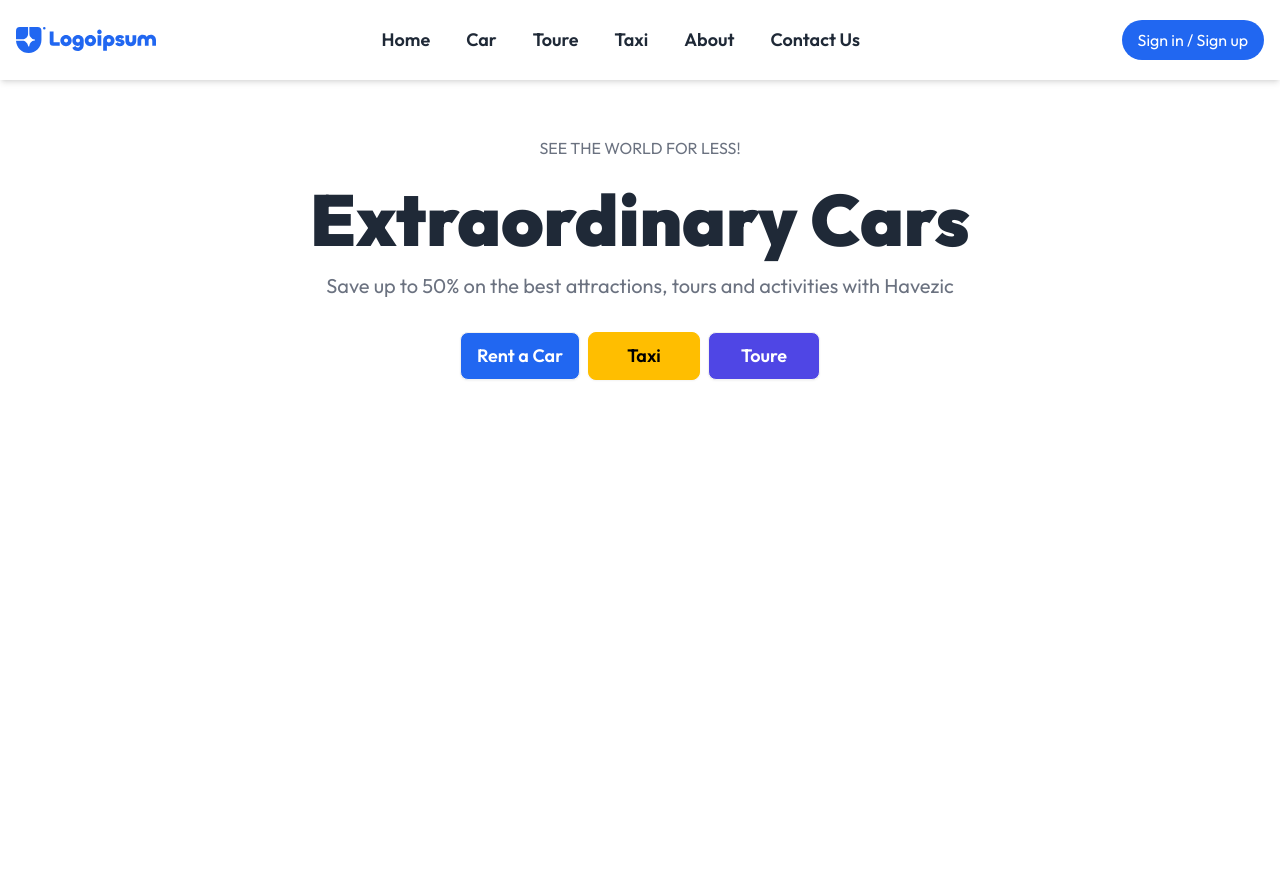
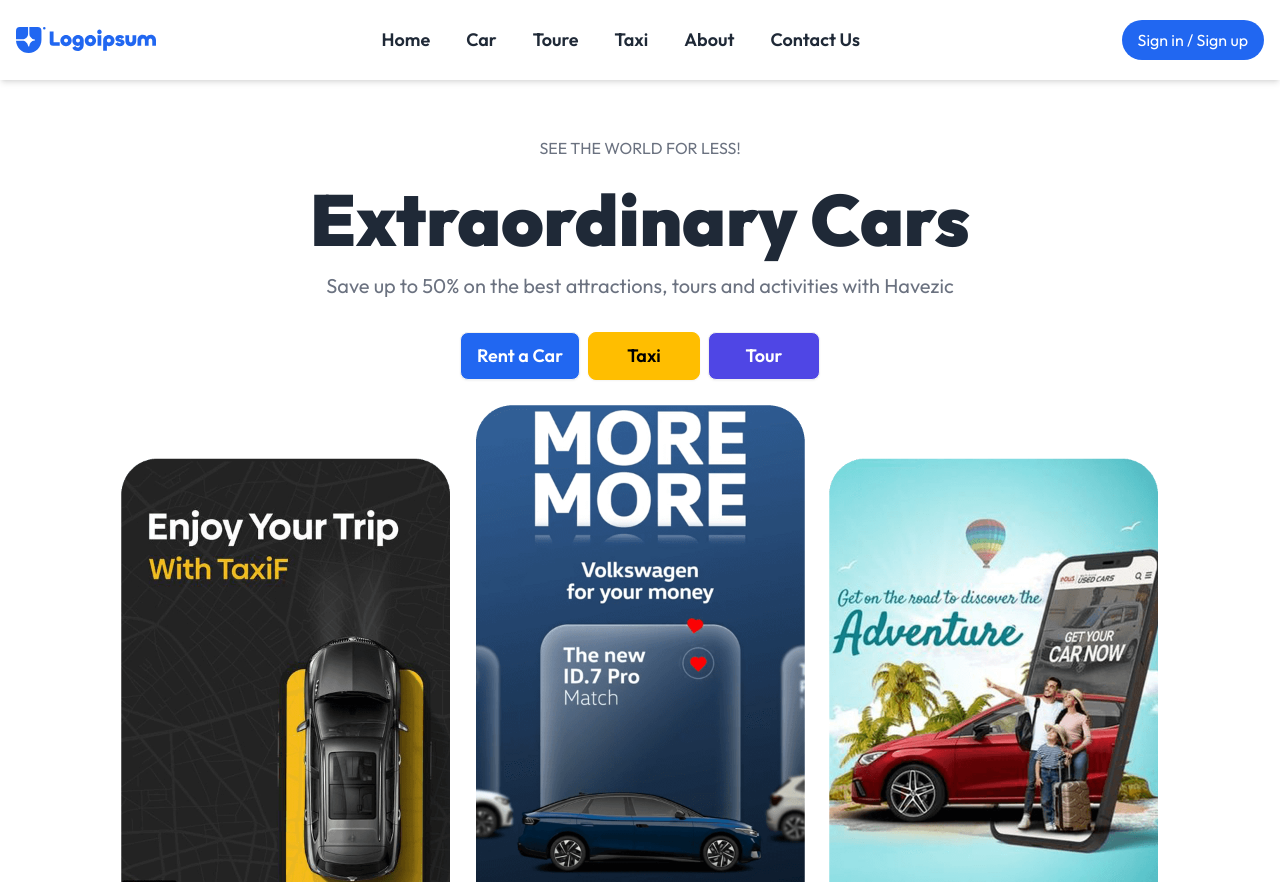
Before and after one commit to adnaneIIIII/Tourist, a Next.js app: page / in a window 1280 px wide. Before the commit the page ends 800 px from the top, so only its background shows below. Built offline with nearby package versions, Linux system fonts and the light colour scheme; no server answers.

Commit message:
hero image added

```diff
--- a/app/components/hero.tsx
+++ b/app/components/hero.tsx
@@ -1,4 +1,5 @@
 import React from "react";
+import Image from "next/image";
 
 function Hero() {
   return (
@@ -17,12 +18,25 @@
         </p>
       </div>
       <div className="flex mt-8 gap-2 justify-center items-center">
-        <button className="btn text-lg bg-[#2167f1] text-white ">Rent a Car</button>
+        <button className="btn text-lg bg-[#2167f1] text-white ">
+          Rent a Car
+        </button>
         <button className="btn text-lg btn-warning  w-28">Taxi</button>
-        <button className="btn text-lg bg-indigo-600 text-white  w-28">Toure</button>
+        <button className="btn text-lg bg-indigo-600 text-white  w-28">
+          Tour
+        </button>
       </div>
       <div>
-
+        <div className="relative mt-4 w-full">
+          <Image
+            src="/hero.png"
+            alt="hero"
+            layout="responsive"
+            width={1080}
+            height={720}
+            className="w-full h-screen object-cover"
+          />
+        </div>
       </div>
     </div>
   );
```
Also changed, not shown: public/hero.png (added).
